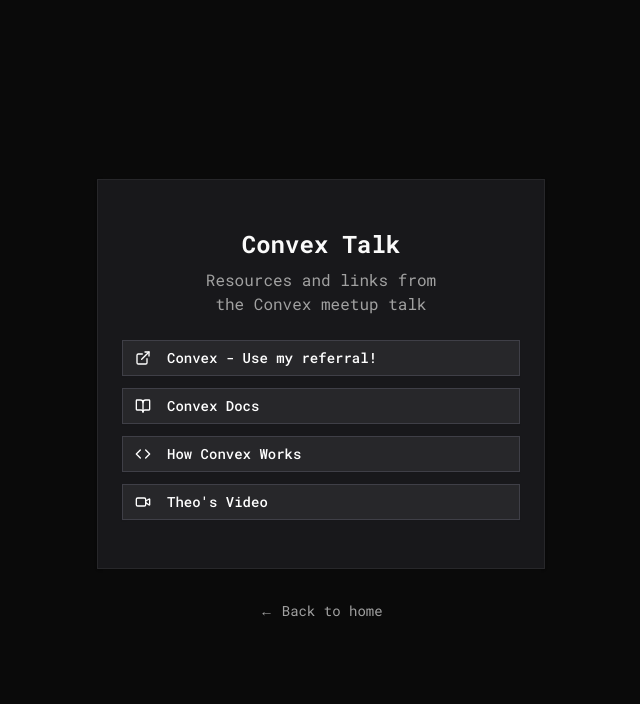
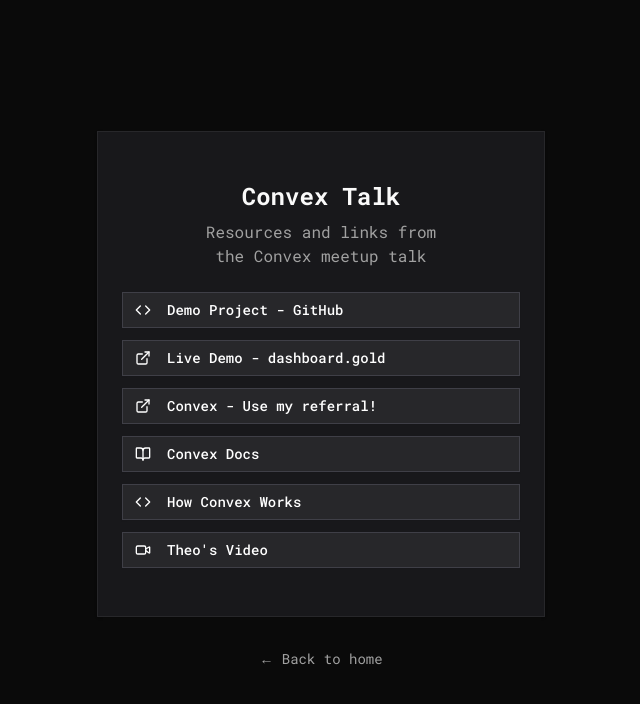
Before and after one commit to drake-nathan/personal-site, a Next.js app: page /convex in a window 1280 px wide. Shown: the top 704 px of the page, without its empty margins (319-959 px from the left). Built offline with nearby package versions, Linux system fonts and the light colour scheme.

Commit message:
add gold links

```diff
--- a/src/app/convex/page.tsx
+++ b/src/app/convex/page.tsx
@@ -5,6 +5,16 @@
 
 const ConvexPage = () => {
   const links = [
+    {
+      href: "https://github.com/drake-nathan/gold-dashboard-rr",
+      icon: Code,
+      label: "Demo Project - GitHub",
+    },
+    {
+      href: "https://dashboard.gold/",
+      icon: ExternalLink,
+      label: "Live Demo - dashboard.gold",
+    },
     {
       href: "https://convex.dev/referral/NATHAN385",
       icon: ExternalLink,
```
